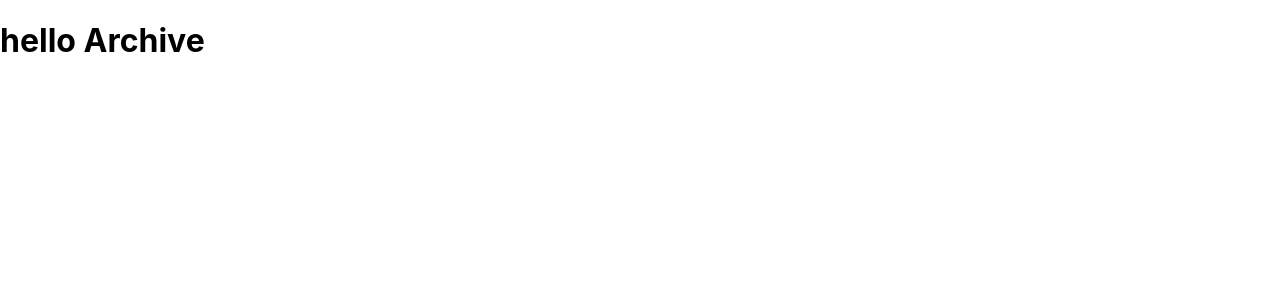
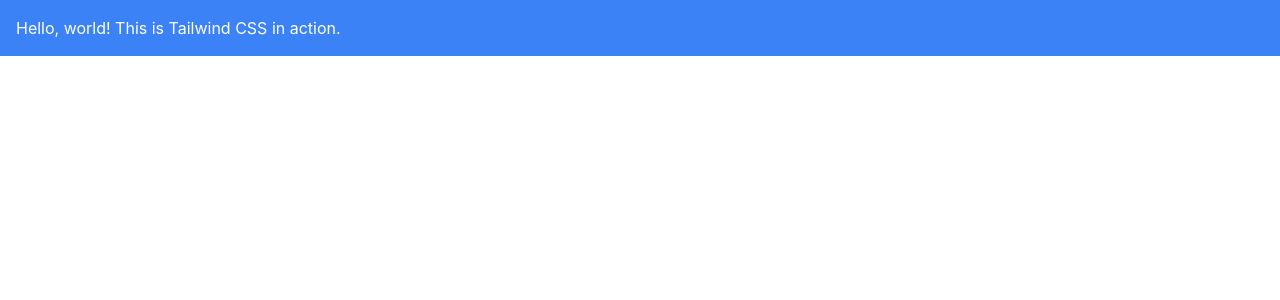
Before and after one commit to Hamid-Gholamreza/Ava, a React (Create React App) app: page /archive in a window 1280 px wide. Shown: the top 300 px of the page. Built offline with nearby package versions, Linux system fonts and the light colour scheme.

Commit message:
tailwindcss installed

```diff
--- a/package.json
+++ b/package.json
@@ -35,5 +35,10 @@
       "last 1 firefox version",
       "last 1 safari version"
     ]
+  },
+  "devDependencies": {
+    "autoprefixer": "^10.4.19",
+    "postcss": "^8.4.39",
+    "tailwindcss": "^3.4.6"
   }
 }
--- a/public/index.html
+++ b/public/index.html
@@ -2,7 +2,6 @@
 <html lang="en">
   <head>
     <meta charset="utf-8" />
-    <link rel="icon" href="%PUBLIC_URL%/favicon.ico" />
     <meta name="viewport" content="width=device-width, initial-scale=1" />
     <meta name="theme-color" content="#000000" />
     <meta
--- a/src/App.css
+++ b/src/App.css
@@ -1,3 +1,8 @@
+@tailwind base;
+@tailwind components;
+@tailwind utilities;
+
+
 .App {
   text-align: center;
 }
--- a/src/index.css
+++ b/src/index.css
@@ -1,3 +1,9 @@
+/* ./src/index.css */
+@tailwind base;
+@tailwind components;
+@tailwind utilities;
+
+
 body {
   margin: 0;
   font-family: -apple-system, BlinkMacSystemFont, 'Segoe UI', 'Roboto', 'Oxygen',
--- a/src/pages/Archive.jsx
+++ b/src/pages/Archive.jsx
@@ -3,7 +3,11 @@
 
 
 function Archive() {
-    return <h1>hello Archive</h1>;
+    return(
+        <div className="bg-blue-500 text-white p-4">
+            Hello, world! This is Tailwind CSS in action.
+        </div>
+    )
 }
 
 export default Archive;
--- /dev/null
+++ b/tailwind.config.js
@@ -0,0 +1,11 @@
+/** @type {import('tailwindcss').Config} */
+// tailwind.config.js
+module.exports = {
+  content: [
+    './src/**/*.{js,jsx,ts,tsx}',
+  ],
+  theme: {
+    extend: {},
+  },
+  plugins: [],
+};
```
Also changed, not shown: src/App.js (line endings or trailing spaces), 1 other file (tests, documents, lock files or other folders).
